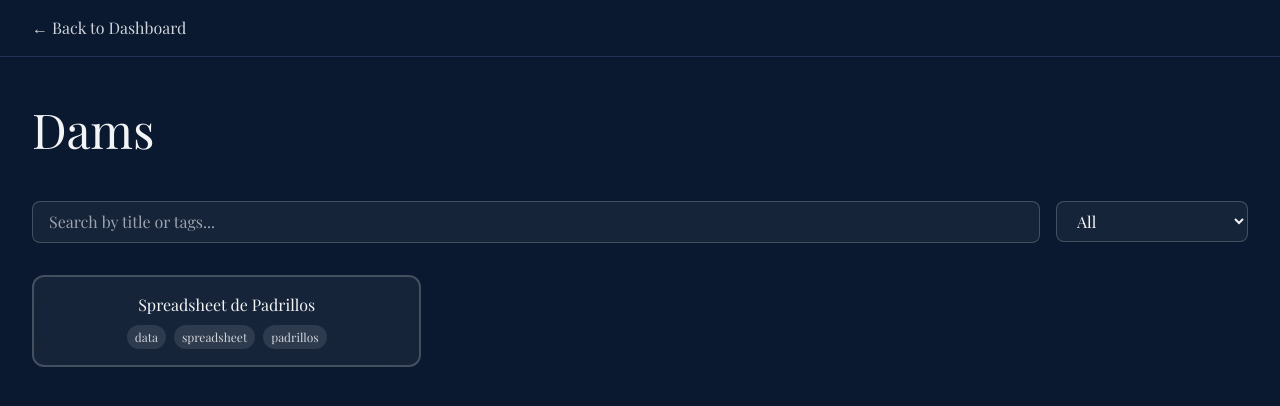
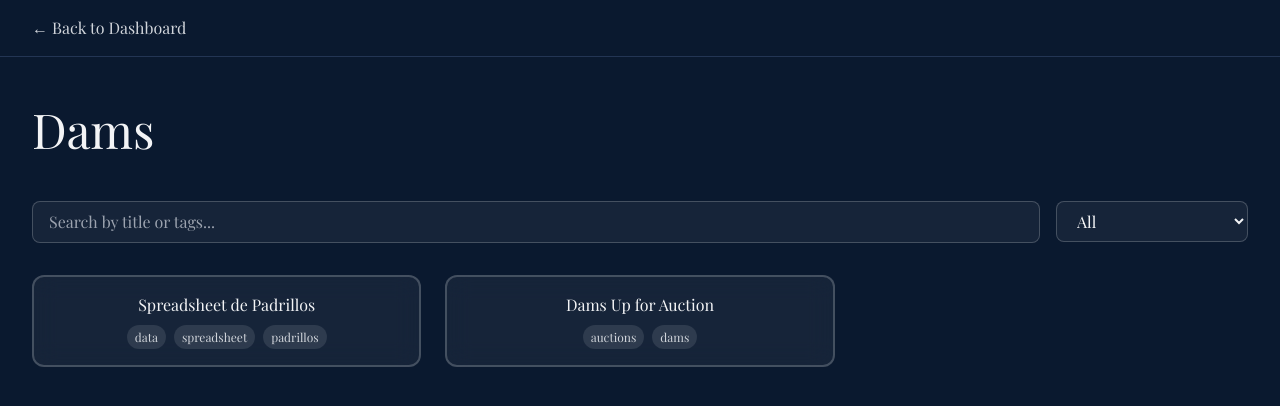
Before and after one commit to lucasbrea/Move37-Dashboard, a Next.js app: page /Dams in a window 1280 px wide. Shown: the top 406 px of the page. Built offline with nearby package versions, Linux system fonts and the light colour scheme; a web font is replaced by a local one.

Commit message:
addded dams auction table

```diff
--- a/app/Dams/page.tsx
+++ b/app/Dams/page.tsx
@@ -13,6 +13,12 @@ export default function DamsPage() {
       url: "https://docs.google.com/spreadsheets/d/1UgWSZ4W2axebW6bOiqMLKWLCVlHP7VkW/edit?usp=drive_link",
       category: "tables",
       tags: ["data", "spreadsheet", "padrillos"]
+    },
+    {
+      title:"Dams Up for Auction",
+      url:"https://docs.google.com/spreadsheets/d/14s20DVU6yj5ShNVu8Y4ybqLIsXzhIQjf/edit?usp=drive_link&ouid=114898536092612537397&rtpof=true&sd=true",
+      category: "tables",
+      tags:["auctions","dams"]
     }
     // Add more links here as needed
   ];
```
